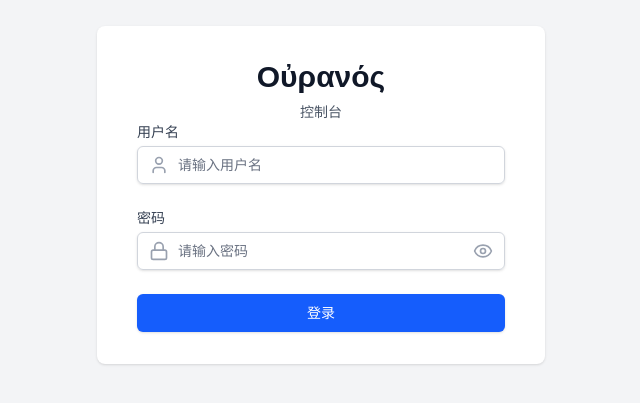
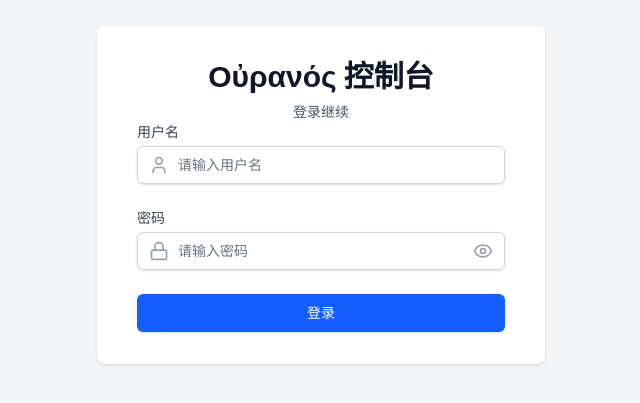
Before and after one commit to qfdk/uranus-control, a Next.js app: page /login in a window 1280 px wide. Shown: the part 221-624 px from the top of the page, without its empty margins (319-959 px from the left). Built offline with nearby package versions, Linux system fonts and the light colour scheme; no server answers; the database is empty.

Commit message:
实现系统设置在界面上的实际应用
- 创建全局SettingsContext管理系统设置状态
- 在AppShell中动态设置页面标题和导航栏站点名称
- 在登录页面使用自定义站点名称
- 设置保存后立即在界面上生效
- 支持多标签页同步更新设置

```diff
--- a/src/app/AppShell.jsx
+++ b/src/app/AppShell.jsx
@@ -7,10 +7,12 @@ import UserMenu from '@/components/ui/UserMenu';
 import ResponsiveNavigation from '@/components/ui/ResponsiveNavigation';
 import { usePathname } from 'next/navigation';
 import { useLoading } from '@/app/contexts/LoadingContext';
+import { useSettings } from '@/app/contexts/SettingsContext';
 
 export default function AppShell({ children }) {
     const { isAuthenticated, loading: authLoading } = useAuth();
     const pathname = usePathname();
+    const { settings, loading: settingsLoading } = useSettings();
     // 客户端渲染标志
     const [isMounted, setIsMounted] = useState(false);
     const { stopLoading } = useLoading();
@@ -42,6 +44,13 @@ export default function AppShell({ children }) {
 
         return () => clearTimeout(timer);
     }, [stopLoading]);
+
+    // 动态设置页面标题
+    useEffect(() => {
+        if (settings?.siteName && isMounted) {
+            document.title = settings.siteName;
+        }
+    }, [settings?.siteName, isMounted]);
 
     // 监听路径变化，确保页面切换后停止加载状态
     useEffect(() => {
@@ -76,8 +85,9 @@ export default function AppShell({ children }) {
                             <div className="flex flex-1 items-center">
                                 <div className="flex-shrink-0 flex items-center">
                                     <Link href="/" className="flex items-center group">
-                                        <span className="text-lg md:text-xl font-bold text-gray-900 dark:text-white group-hover:text-blue-600 dark:group-hover:text-blue-400 transition-colors">Οὐρανός</span>
-                                        <span className="ml-1 text-xs md:text-sm text-gray-600 dark:text-gray-300 group-hover:text-blue-500 dark:group-hover:text-blue-300 transition-colors">控制台</span>
+                                        <span className="text-lg md:text-xl font-bold text-gray-900 dark:text-white group-hover:text-blue-600 dark:group-hover:text-blue-400 transition-colors">
+                                            {settings?.siteName || 'Οὐρανός 控制台'}
+                                        </span>
                                     </Link>
                                 </div>
                                 {/* 响应式导航组件 */}
--- /dev/null
+++ b/src/app/contexts/SettingsContext.js
@@ -0,0 +1,80 @@
+'use client';
+
+import React, { createContext, useContext, useState, useEffect } from 'react';
+
+const SettingsContext = createContext({});
+
+export function SettingsProvider({ children }) {
+    const [settings, setSettings] = useState({
+        siteName: 'Οὐρανός 控制台',
+        siteUrl: 'http://localhost:3000',
+        language: 'zh-CN'
+    });
+    const [loading, setLoading] = useState(true);
+
+    // 加载设置
+    const loadSettings = async () => {
+        try {
+            // 先尝试从localStorage获取
+            const localSettings = localStorage.getItem('generalSettings');
+            if (localSettings) {
+                setSettings(JSON.parse(localSettings));
+            }
+
+            // 然后从API获取最新设置
+            const response = await fetch('/api/settings?key=generalSettings');
+            if (response.ok) {
+                const data = await response.json();
+                if (data) {
+                    setSettings(data);
+                    // 同步到localStorage
+                    localStorage.setItem('generalSettings', JSON.stringify(data));
+                }
+            }
+        } catch (error) {
+            console.error('加载设置失败:', error);
+        } finally {
+            setLoading(false);
+        }
+    };
+
+    // 更新设置
+    const updateSettings = (newSettings) => {
+        setSettings(newSettings);
+        localStorage.setItem('generalSettings', JSON.stringify(newSettings));
+    };
+
+    useEffect(() => {
+        loadSettings();
+    }, []);
+
+    // 监听localStorage变化（用于多标签页同步）
+    useEffect(() => {
+        const handleStorageChange = (e) => {
+            if (e.key === 'generalSettings' && e.newValue) {
+                try {
+                    setSettings(JSON.parse(e.newValue));
+                } catch (error) {
+                    console.error('解析设置失败:', error);
+                }
+            }
+        };
+
+        window.addEventListener('storage', handleStorageChange);
+        return () => window.removeEventListener('storage', handleStorageChange);
+    }, []);
+
+    return (
+        <SettingsContext.Provider value={{ settings, loading, updateSettings, loadSettings }}>
+            {children}
+        </SettingsContext.Provider>
+    );
+}
+
+export function useSettings() {
+    const context = useContext(SettingsContext);
+    if (!context) {
+        throw new Error('useSettings must be used within a SettingsProvider');
+    }
+    return context;
+}
--- a/src/app/login/page.js
+++ b/src/app/login/page.js
@@ -1,15 +1,17 @@
 'use client';
 
-import { useState } from 'react';
+import { useState, useEffect } from 'react';
 import { useRouter } from 'next/navigation';
 import { Eye, EyeOff, Lock, User } from 'lucide-react';
 import { useAuth } from '@/app/contexts/AuthContext';
+import { useSettings } from '@/app/contexts/SettingsContext';
 import dynamic from 'next/dynamic';
 
 // 纯客户端登录页面组件
 function LoginPageComponent() {
     const router = useRouter();
     const { login } = useAuth();
+    const { settings } = useSettings();
     const [isLoading, setIsLoading] = useState(false);
     const [error, setError] = useState('');
     const [showPassword, setShowPassword] = useState(false);
@@ -18,6 +20,13 @@ function LoginPageComponent() {
         password: '',
         remember: false
     });
+
+    // 动态设置页面标题
+    useEffect(() => {
+        if (settings?.siteName) {
+            document.title = `登录 - ${settings.siteName}`;
+        }
+    }, [settings?.siteName]);
 
     // 客户端处理逻辑
 
@@ -70,8 +79,10 @@ function LoginPageComponent() {
                 <div className="bg-white py-8 px-4 shadow sm:rounded-lg sm:px-10">
                     <div className="sm:mx-auto sm:w-full sm:max-w-md">
                         <div className="text-center">
-                            <h1 className="text-3xl font-bold text-gray-900">Οὐρανός</h1>
-                            <p className="mt-2 text-sm text-gray-600">控制台</p>
+                            <h1 className="text-3xl font-bold text-gray-900">
+                                {settings?.siteName || 'Οὐρανός 控制台'}
+                            </h1>
+                            <p className="mt-2 text-sm text-gray-600">登录继续</p>
                         </div>
                     </div>
 
--- a/src/app/providers.jsx
+++ b/src/app/providers.jsx
@@ -4,6 +4,7 @@ import { useEffect, useRef, useState } from 'react';
 import { usePathname } from 'next/navigation';
 import { AuthProvider } from './contexts/AuthContext';
 import { LoadingProvider } from './contexts/LoadingContext';
+import { SettingsProvider } from './contexts/SettingsContext';
 import LoadingOverlay from '@/components/ui/LoadingOverlay';
 import useAgentStore from '@/store/agentStore';
 import useMqttStore from '@/store/mqttStore';
@@ -65,6 +66,7 @@ export function AppProviders({ children }) {
 
     return (
         <AuthProvider>
+            <SettingsProvider>
                 <LoadingProvider>
                     <Toaster
                         position="top-right"
@@ -75,6 +77,7 @@ export function AppProviders({ children }) {
                     <LoadingOverlay />
                     {children}
                 </LoadingProvider>
+            </SettingsProvider>
         </AuthProvider>
     );
 }
--- a/src/app/settings/page.js
+++ b/src/app/settings/page.js
@@ -8,10 +8,12 @@ import FormSelect from '@/components/ui/FormSelect';
 import Button from '@/components/ui/Button';
 import AppShell from '@/app/AppShell';
 import { useAuth } from '@/app/contexts/AuthContext';
+import { useSettings } from '@/app/contexts/SettingsContext';
 
 export default function SettingsPage() {
     const [activeTab, setActiveTab] = useState('general');
     const { user: currentUser } = useAuth();
+    const { updateSettings } = useSettings();
     const [users, setUsers] = useState([]);
     const [loading, setLoading] = useState(false);
     const [showModal, setShowModal] = useState(false);
@@ -388,6 +390,9 @@ export default function SettingsPage() {
 
             // 同时保存到localStorage作为备份
             localStorage.setItem('generalSettings', JSON.stringify(generalSettings));
+
+            // 更新全局设置上下文
+            updateSettings(generalSettings);
 
             if (response.ok) {
                 setGeneralSettingsMessage({
```
Lines whose indentation alone changed are shown as unchanged.
